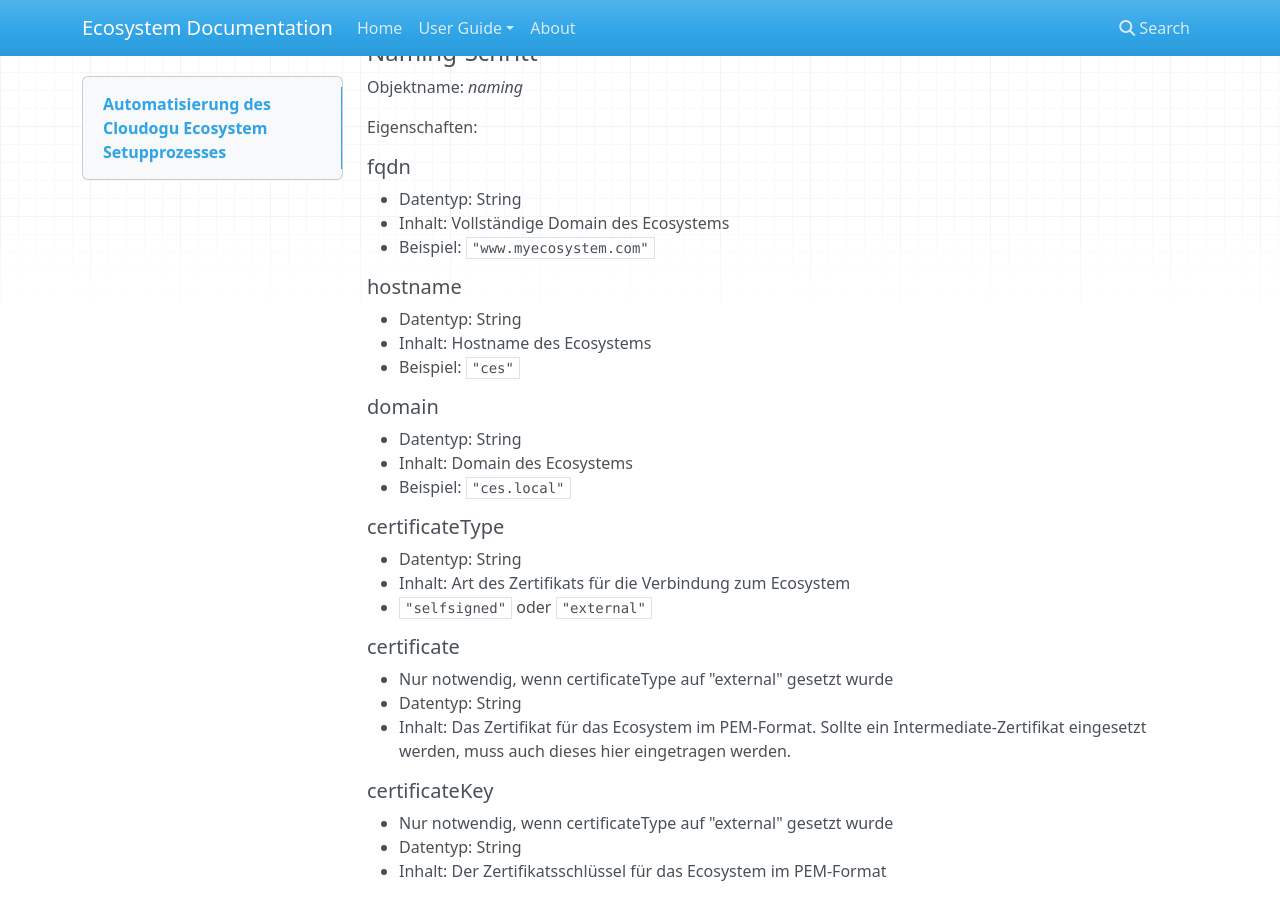
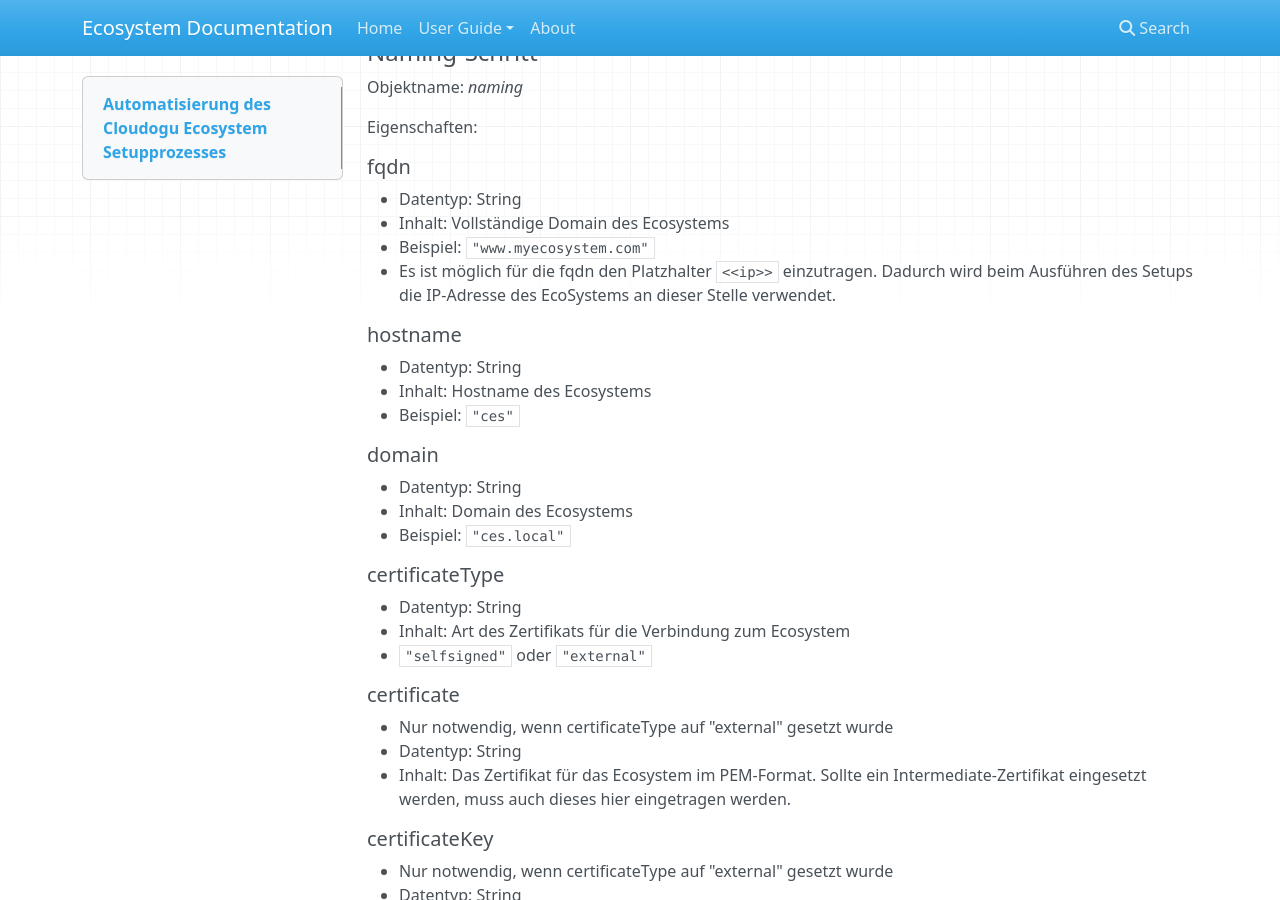
Before and after one commit to cloudogu/ecosystem, an MkDocs documentation site: the page built from docs/docs/user-guide/setup-json_de.md, in a window 1280 px wide and 900 px high, scrolled down 1541 px. Built offline with MkDocs 1.6.1, drawn with Linux system fonts in a browser that asks for light colours; nearby versions of some CDN libraries; old or Windows-style settings are respelled for this version of MkDocs.

Commit message:
Explain <<ip>> placeholder

```diff
--- a/docs/docs/user-guide/setup-json_de.md
+++ b/docs/docs/user-guide/setup-json_de.md
@@ -67,6 +67,8 @@ Eigenschaften:
 * Datentyp: String
 * Inhalt: Vollständige Domain des Ecosystems
 * Beispiel: ``"www.myecosystem.com"``
+* Es ist möglich für die fqdn den Platzhalter ``<<ip>>`` einzutragen. Dadurch wird beim Ausführen des Setups
+die IP-Adresse des EcoSystems an dieser Stelle verwendet.
 
 ##### hostname
 * Datentyp: String
```
